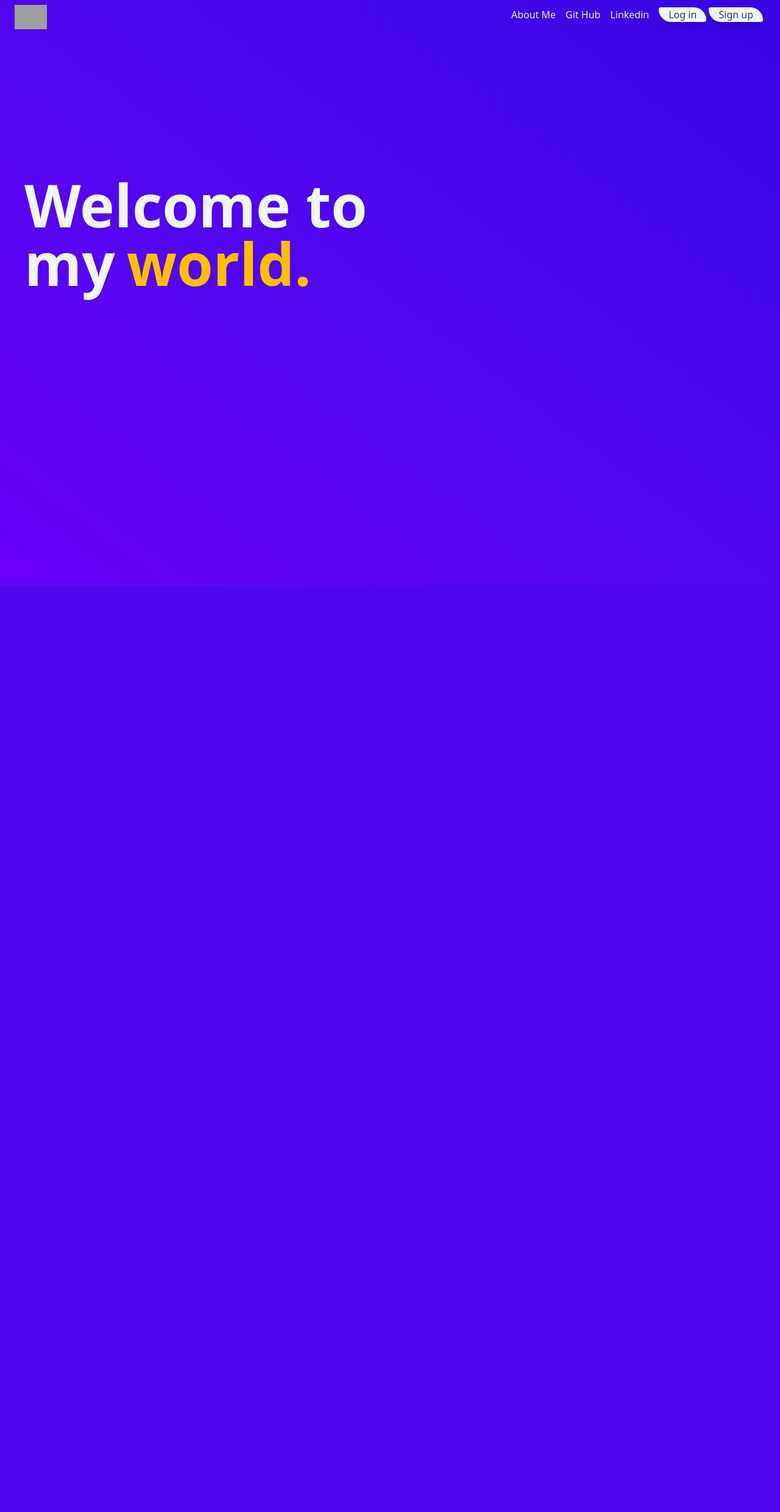
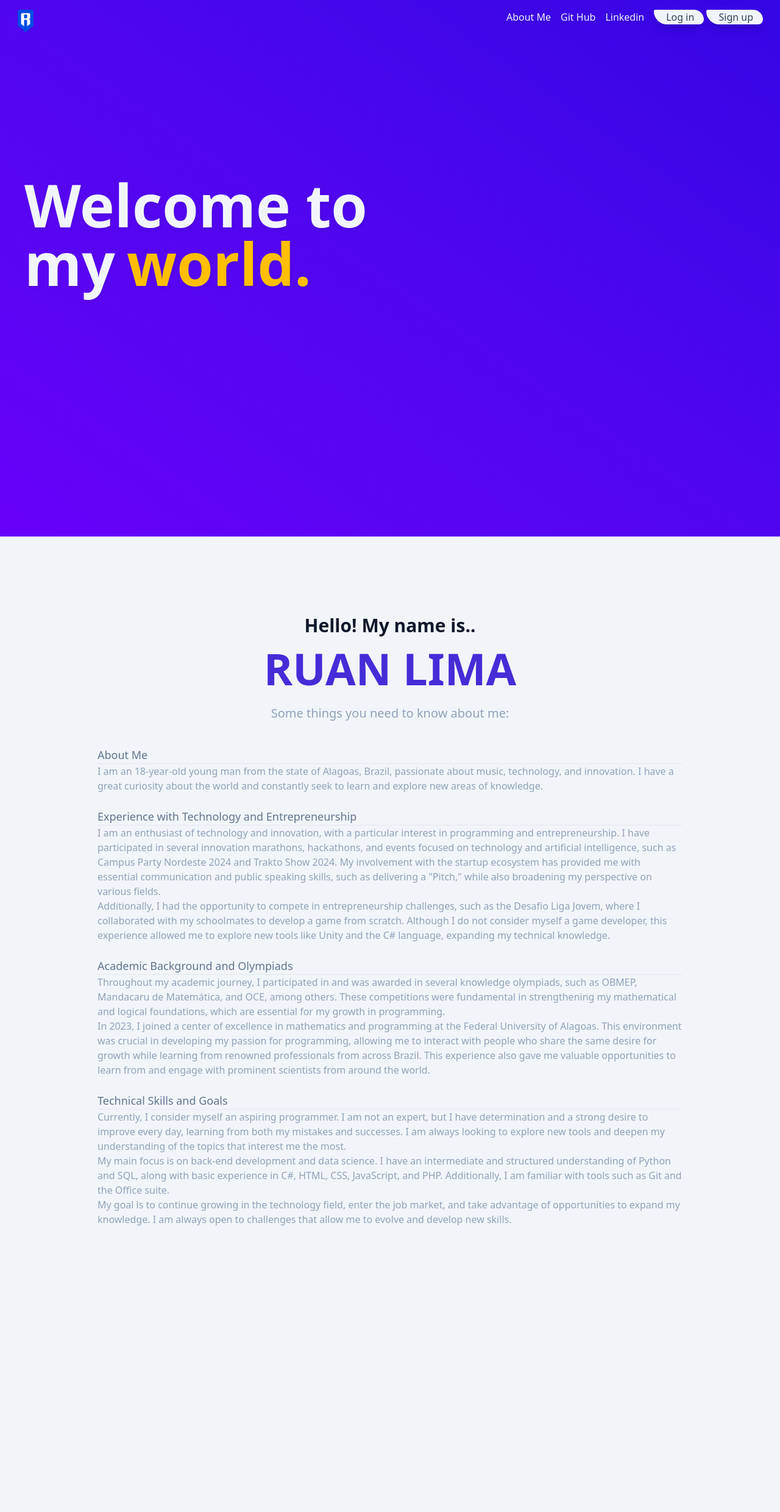
Before and after one commit to ruanllima/site_t, a PHP site: page /src/landingPage/index.html in a window 1280 px wide. Shown: the whole page at 61% size. Before the commit the page ends 960 px from the top, so only its background shows below. Run offline with PHP 8.4, Linux system fonts and the light colour scheme; grey boxes are pictures that could not be loaded.

Commit message:
Nova section na landingPage, apenas Front-end

```diff
--- a/src/input.css
+++ b/src/input.css
@@ -81,7 +81,7 @@
 }
 
 .header_buttons{
-  @apply bg-slate-100 rounded-tr-3xl rounded-br-sm rounded-tl-sm rounded-bl-3xl px-4 text-slate-700 font-medium text-base shadow-lg
+  @apply bg-slate-100 rounded-tr-3xl rounded-br-xl rounded-tl-sm rounded-bl-4xl px-4 pl-5 text-slate-700 font-medium text-base shadow-lg
 }
 
 
--- a/src/landingPage/index.html
+++ b/src/landingPage/index.html
@@ -1,16 +1,16 @@
 <!DOCTYPE html>
-<html lang="en" class="h-full bg-amber-200">
+<html lang="en" class="h-full">
 <head>
     <meta charset="UTF-8">
     <meta name="viewport" content="width=device-width, initial-scale=1.0">
     <title>Document</title>
     <link rel="stylesheet" href="/src/output.css">
 </head>
-<body class="min-h-[120vh] h-full relative bg-gradient-to-bl from-[#3505e3] to-[#6800fa]">
-
-
-    <img class="h-10 absolute left-6 top-2" src="https://tailwindui.com/plus/img/logos/mark.svg?color=indigo&shade=600" alt="Ruan">
-    <div class="inline-flex gap-4 mt-3 absolute right-7 items-center">
+<body class="">
+    <section class="h-[110vh] relative bg-gradient-to-bl from-[#3505e3] to-[#6800fa]">
+        <div class="pt-4">
+            <img class="h-9 absolute left-6" src="/src/media/ronin-ron-logo.png" alt="Ruan">
+            <div class="inline-flex gap-4 absolute right-7 items-center">
                 <a href="" class="header_text text_shadow">About Me</a>
                 <a href="" class="header_text text_shadow">Git Hub</a>
                 <a href="" class="header_text text_shadow">Linkedin</a>
@@ -19,11 +19,56 @@
                 <a href="/src/create.php"><button class="header_buttons">Sign up</button></a>
             </div>
         </div>
+        </div>
+
         <div class="text-8xl text_shadow">
             <h1 class="absolute left-10 top-72 font-bold text-slate-100">Welcome to</h1>
             <h1 class="absolute left-10 top-96 font-bold text-slate-100">my</h1>
             <h1 class="absolute left-52 top-96 font-bold text-[#ffbf00]">world.</h1>
         </div>
+    </section>
+    <section class="h-[200vh] relative bg-slate-100">
+        <div class="flex place-content-center">
+            <div class="flex flex-col text-center">
+                <h1 class=" text-3xl font-bold text-slate-900 mt-32">Hello! My name is.. </h1>
+                <h1 class="mt-4 text-indigo-700 text-7xl font-extrabold">RUAN LIMA</h1>
+                <h2 class="text-slate-400 text-xl font-light mt-6">Some things you need to know about me:</h2>
+            </div>
+        </div>
+
+        <div class="mt-10 ml-40 mr-40">
+            <h1 class="text-slate-500 font-medium text-lg ">About Me</h1>
+            <hr class="text-slate-200">
+            <p class="font-light text-slate-400">I am an 18-year-old young man from the state of Alagoas, Brazil, passionate about music, technology, and innovation. I have a great curiosity about the world and constantly seek to learn and explore new areas of knowledge.
+            </p>
+            <br>
+            <h1 class="text-slate-500 font-medium text-lg">Experience with Technology and Entrepreneurship</h1>
+            <hr class="text-slate-200">
+            <p class="font-light text-slate-400">I am an enthusiast of technology and innovation, with a particular interest in programming and entrepreneurship. I have participated in several innovation marathons, hackathons, and events focused on technology and artificial intelligence, such as Campus Party Nordeste 2024 and Trakto Show 2024. My involvement with the startup ecosystem has provided me with essential communication and public speaking skills, such as delivering a "Pitch," while also broadening my perspective on various fields.
+            </p>
+            <p class="font-light text-slate-400">Additionally, I had the opportunity to compete in entrepreneurship challenges, such as the Desafio Liga Jovem, where I collaborated with my schoolmates to develop a game from scratch. Although I do not consider myself a game developer, this experience allowed me to explore new tools like Unity and the C# language, expanding my technical knowledge.
+            </p>
+            <br>
+            <h1 class="text-slate-500 font-medium text-lg">Academic Background and Olympiads</h1>
+            <hr class="text-slate-200">
+            <p class="font-light text-slate-400">Throughout my academic journey, I participated in and was awarded in several knowledge olympiads, such as OBMEP, Mandacaru de Matemática, and OCE, among others. These competitions were fundamental in strengthening my mathematical and logical foundations, which are essential for my growth in programming.
+            </p>
+            <p class="font-light text-slate-400">In 2023, I joined a center of excellence in mathematics and programming at the Federal University of Alagoas. This environment was crucial in developing my passion for programming, allowing me to interact with people who share the same desire for growth while learning from renowned professionals from across Brazil. This experience also gave me valuable opportunities to learn from and engage with prominent scientists from around the world.
+            </p>
+            <br>
+            <h1 class="text-slate-500 font-medium text-lg">Technical Skills and Goals</h1>
+            <hr class="text-slate-200">
+            <p class="font-light text-slate-400">Currently, I consider myself an aspiring programmer. I am not an expert, but I have determination and a strong desire to improve every day, learning from both my mistakes and successes. I am always looking to explore new tools and deepen my understanding of the topics that interest me the most.
+            </p>
+            <p class="font-light text-slate-400">My main focus is on back-end development and data science. I have an intermediate and structured understanding of Python and SQL, along with basic experience in C#, HTML, CSS, JavaScript, and PHP. Additionally, I am familiar with tools such as Git and the Office suite.
+            </p>
+            <p class="font-light text-slate-400">My goal is to continue growing in the technology field, enter the job market, and take advantage of opportunities to expand my knowledge. I am always open to challenges that allow me to evolve and develop new skills.</p>
+        </div>
+
+    </section>
+
+
+
 
 
 
--- a/src/output.css
+++ b/src/output.css
@@ -593,9 +593,6 @@
   .end-2 {
     inset-inline-end: calc(var(--spacing) * 2);
   }
-  .top-2 {
-    top: calc(var(--spacing) * 2);
-  }
   .top-10 {
     top: calc(var(--spacing) * 10);
   }
@@ -788,6 +794,9 @@
   .mt-5 {
     margin-top: calc(var(--spacing) * 5);
   }
+  .mt-6 {
+    margin-top: calc(var(--spacing) * 6);
+  }
   .mt-8 {
     margin-top: calc(var(--spacing) * 8);
   }
@@ -797,12 +806,36 @@
   .mt-12 {
     margin-top: calc(var(--spacing) * 12);
   }
+  .mt-14 {
+    margin-top: calc(var(--spacing) * 14);
+  }
   .mt-16 {
     margin-top: calc(var(--spacing) * 16);
   }
+  .mt-20 {
+    margin-top: calc(var(--spacing) * 20);
+  }
+  .mt-32 {
+    margin-top: calc(var(--spacing) * 32);
+  }
   .mr-3 {
     margin-right: calc(var(--spacing) * 3);
   }
+  .mr-10 {
+    margin-right: calc(var(--spacing) * 10);
+  }
+  .mr-20 {
+    margin-right: calc(var(--spacing) * 20);
+  }
+  .mr-32 {
+    margin-right: calc(var(--spacing) * 32);
+  }
+  .mr-40 {
+    margin-right: calc(var(--spacing) * 40);
+  }
+  .mr-60 {
+    margin-right: calc(var(--spacing) * 60);
+  }
   .mb-1 {
     margin-bottom: calc(var(--spacing) * 1);
   }
@@ -817,6 +850,21 @@
   }
   .mb-16 {
     margin-bottom: calc(var(--spacing) * 16);
+  }
+  .ml-10 {
+    margin-left: calc(var(--spacing) * 10);
+  }
+  .ml-20 {
+    margin-left: calc(var(--spacing) * 20);
+  }
+  .ml-32 {
+    margin-left: calc(var(--spacing) * 32);
+  }
+  .ml-40 {
+    margin-left: calc(var(--spacing) * 40);
+  }
+  .ml-60 {
+    margin-left: calc(var(--spacing) * 60);
   }
   .box-border {
     box-sizing: border-box;
@@ -914,9 +962,30 @@
   .h-7 {
     height: calc(var(--spacing) * 7);
   }
+  .h-9 {
+    height: calc(var(--spacing) * 9);
+  }
   .h-10 {
     height: calc(var(--spacing) * 10);
   }
+  .h-40 {
+    height: calc(var(--spacing) * 40);
+  }
+  .h-\[110vh\] {
+    height: 110vh;
+  }
+  .h-\[120vh\] {
+    height: 120vh;
+  }
+  .h-\[140vh\] {
+    height: 140vh;
+  }
+  .h-\[150vh\] {
+    height: 150vh;
+  }
+  .h-\[200vh\] {
+    height: 200vh;
+  }
   .h-auto {
     height: auto;
   }
@@ -932,15 +1001,6 @@
   .max-h-screen {
     max-height: 100vh;
   }
-  .min-h-\[110vh\] {
-    min-height: 110vh;
-  }
-  .min-h-\[120vh\] {
-    min-height: 120vh;
-  }
-  .min-h-auto {
-    min-height: auto;
-  }
   .min-h-full {
     min-height: 100%;
   }
@@ -1666,12 +1748,6 @@
   .bg-\[var\(--my_variable\)\] {
     background-color: var(--my_variable);
   }
-  .bg-amber-200 {
-    background-color: var(--color-amber-200);
-  }
-  .bg-amber-300 {
-    background-color: var(--color-amber-300);
-  }
   .bg-gray-100 {
     background-color: var(--color-gray-100);
   }
@@ -1695,6 +1771,9 @@
   }
   .bg-red-500\/\[50\%\] {
     background-color: color-mix(in oklab, var(--color-red-500) 50%, transparent);
+  }
+  .bg-slate-100 {
+    background-color: var(--color-slate-100);
   }
   .bg-slate-300 {
     background-color: var(--color-slate-300);
@@ -1974,6 +1998,9 @@
   .py-12 {
     padding-block: calc(var(--spacing) * 12);
   }
+  .pt-4 {
+    padding-top: calc(var(--spacing) * 4);
+  }
   .pr-10 {
     padding-right: calc(var(--spacing) * 10);
   }
@@ -2036,6 +2063,22 @@
     font-size: var(--text-3xl);
     line-height: var(--tw-leading, var(--text-3xl--line-height));
   }
+  .text-4xl {
+    font-size: var(--text-4xl);
+    line-height: var(--tw-leading, var(--text-4xl--line-height));
+  }
+  .text-5xl {
+    font-size: var(--text-5xl);
+    line-height: var(--tw-leading, var(--text-5xl--line-height));
+  }
+  .text-6xl {
+    font-size: var(--text-6xl);
+    line-height: var(--tw-leading, var(--text-6xl--line-height));
+  }
+  .text-7xl {
+    font-size: var(--text-7xl);
+    line-height: var(--tw-leading, var(--text-7xl--line-height));
+  }
   .text-8xl {
     font-size: var(--text-8xl);
     line-height: var(--tw-leading, var(--text-8xl--line-height));
@@ -2052,6 +2095,10 @@
     font-size: var(--text-sm);
     line-height: var(--tw-leading, var(--text-sm--line-height));
   }
+  .text-xl {
+    font-size: var(--text-xl);
+    line-height: var(--tw-leading, var(--text-xl--line-height));
+  }
   .text-xs {
     font-size: var(--text-xs);
     line-height: var(--tw-leading, var(--text-xs--line-height));
@@ -2072,6 +2119,10 @@
     --tw-font-weight: var(--font-weight-bold);
     font-weight: var(--font-weight-bold);
   }
+  .font-extrabold {
+    --tw-font-weight: var(--font-weight-extrabold);
+    font-weight: var(--font-weight-extrabold);
+  }
   .font-light {
     --tw-font-weight: var(--font-weight-light);
     font-weight: var(--font-weight-light);
@@ -2216,6 +2243,9 @@
   .text-indigo-500 {
     color: var(--color-indigo-500);
   }
+  .text-indigo-700 {
+    color: var(--color-indigo-700);
+  }
   .text-red-300 {
     color: var(--color-red-300);
   }
@@ -2225,9 +2255,15 @@
   .text-slate-100 {
     color: var(--color-slate-100);
   }
+  .text-slate-200 {
+    color: var(--color-slate-200);
+  }
   .text-slate-300 {
     color: var(--color-slate-300);
   }
+  .text-slate-400 {
+    color: var(--color-slate-400);
+  }
   .text-slate-500 {
     color: var(--color-slate-500);
   }
@@ -2236,6 +2272,12 @@
   }
   .text-slate-700 {
     color: var(--color-slate-700);
+  }
+  .text-slate-800 {
+    color: var(--color-slate-800);
+  }
+  .text-slate-900 {
+    color: var(--color-slate-900);
   }
   .text-white {
     color: var(--color-white);
@@ -3021,10 +3070,11 @@
 .header_buttons {
   border-top-left-radius: var(--radius-sm);
   border-top-right-radius: var(--radius-3xl);
-  border-bottom-right-radius: var(--radius-sm);
-  border-bottom-left-radius: var(--radius-3xl);
+  border-bottom-right-radius: var(--radius-xl);
+  border-bottom-left-radius: var(--radius-4xl);
   background-color: var(--color-slate-100);
   padding-inline: calc(var(--spacing) * 4);
+  padding-left: calc(var(--spacing) * 5);
   font-size: var(--text-base);
   line-height: var(--tw-leading, var(--text-base--line-height));
   --tw-font-weight: var(--font-weight-medium);
```
Also changed, not shown: other parts of src/output.css (+41 -82 lines), src/landingPage/texto.txt (added), src/media/Ruan Lima.png (added), src/media/Ruan_Logo.png (added). Lines whose indentation alone changed are shown as unchanged.
